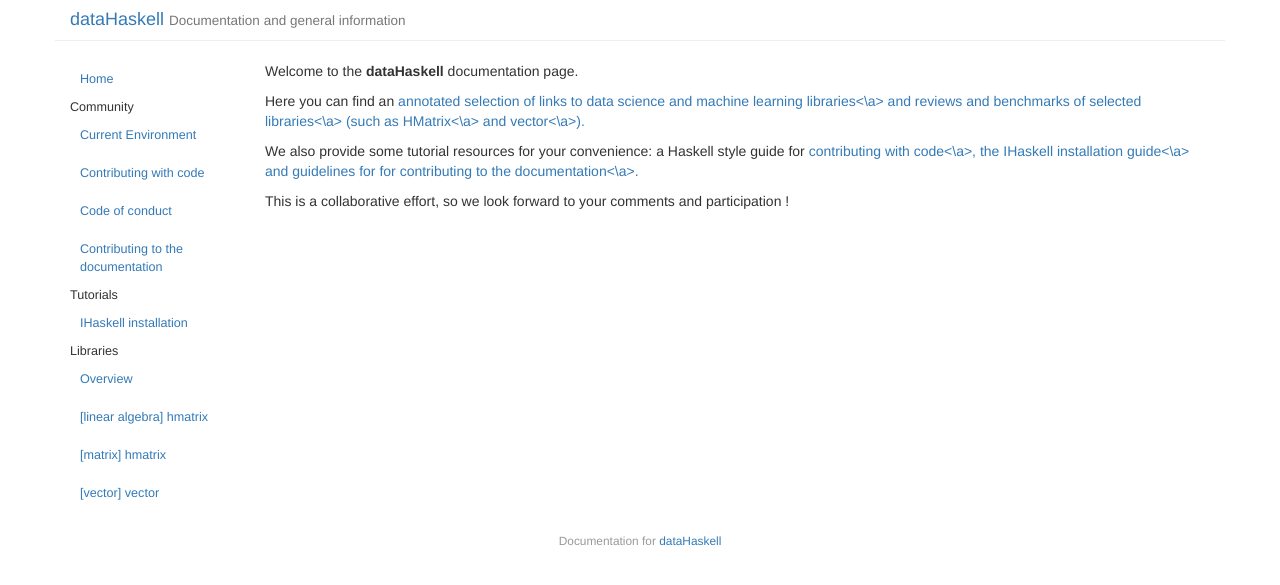
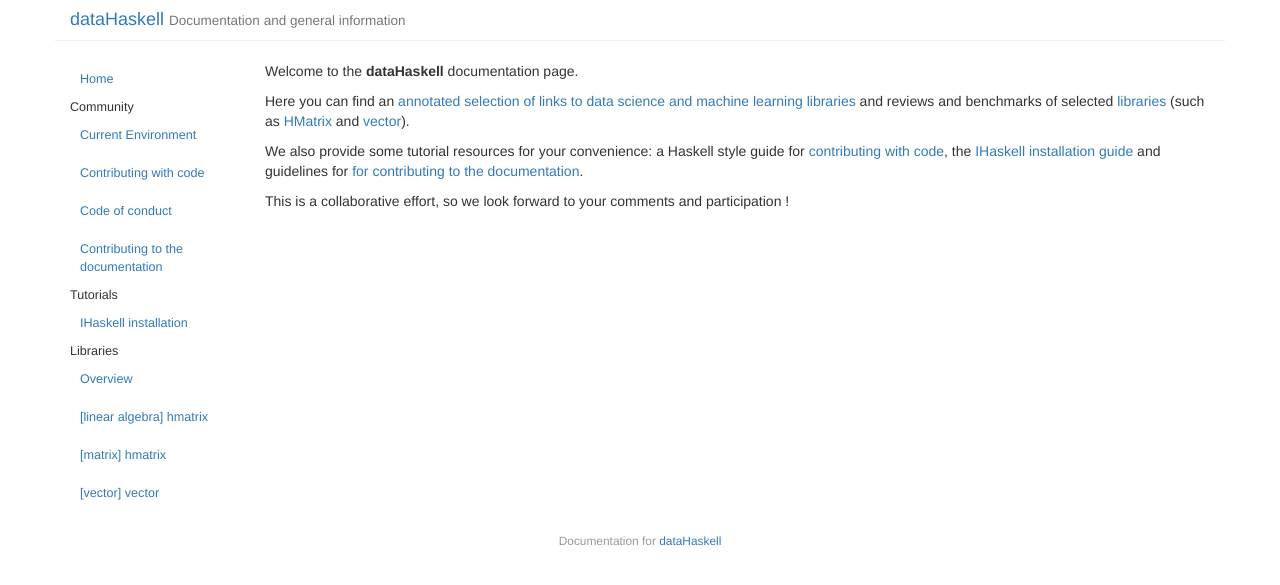
Before and after one commit to DataHaskell/docs, a Jekyll site: the page built from index.md, in a window 1280 px wide. Shown: the top 585 px of the page. Built offline with Jekyll 4.4.1, drawn with Linux system fonts in a browser that asks for light colours.

```diff
--- a/index.md
+++ b/index.md
@@ -5,8 +5,8 @@ title: "Documentation"
 
 Welcome to the **dataHaskell** documentation page.
 
-Here you can find an <a href="http://www.datahaskell.org/docs/community/current-environment.html">annotated selection of links to data science and machine learning libraries<\a> and reviews and benchmarks of selected <a href="http://www.datahaskell.org/docs/library/library.html">libraries<\a> (such as <a href="http://www.datahaskell.org/docs/library/hmatrixla.html">HMatrix<\a> and <a href="http://www.datahaskell.org/docs/library/vector.html">vector<\a>).
+Here you can find an <a href="http://www.datahaskell.org/docs/community/current-environment.html">annotated selection of links to data science and machine learning libraries</a> and reviews and benchmarks of selected <a href="http://www.datahaskell.org/docs/library/library.html">libraries</a> (such as <a href="http://www.datahaskell.org/docs/library/hmatrixla.html">HMatrix</a> and <a href="http://www.datahaskell.org/docs/library/vector.html">vector</a>).
 
-We also provide some tutorial resources for your convenience: a Haskell style guide for <a href="http://www.datahaskell.org/docs/community/contributing-with-code.html">contributing with code<\a>, the <a href="http://www.datahaskell.org/docs/tutorial/ihaskell-installation.html">IHaskell installation guide<\a> and guidelines for <a href="http://www.datahaskell.org/docs/community/contributing-to-the-documentation.html">for contributing to the documentation<\a>.
+We also provide some tutorial resources for your convenience: a Haskell style guide for <a href="http://www.datahaskell.org/docs/community/contributing-with-code.html">contributing with code</a>, the <a href="http://www.datahaskell.org/docs/tutorial/ihaskell-installation.html">IHaskell installation guide</a> and guidelines for <a href="http://www.datahaskell.org/docs/community/contributing-to-the-documentation.html">for contributing to the documentation</a>.
 
 This is a collaborative effort, so we look forward to your comments and participation !
```
